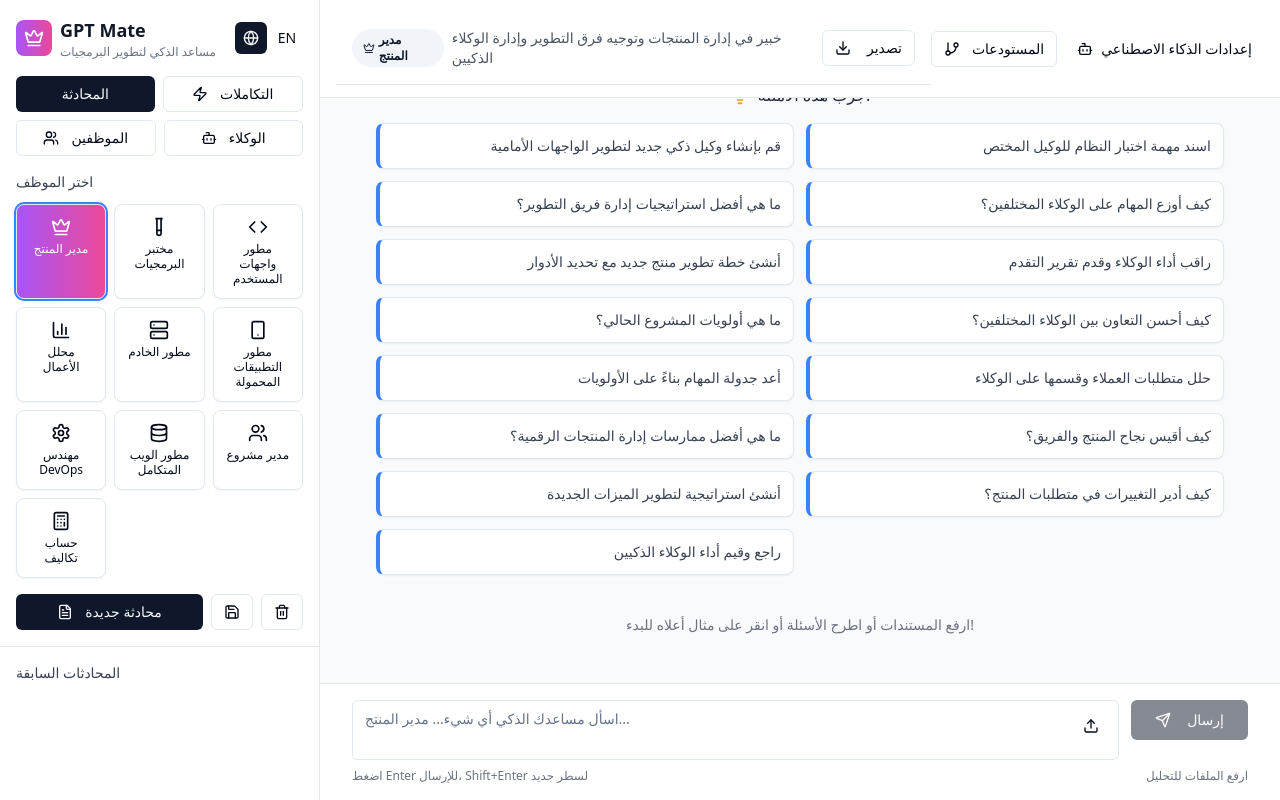
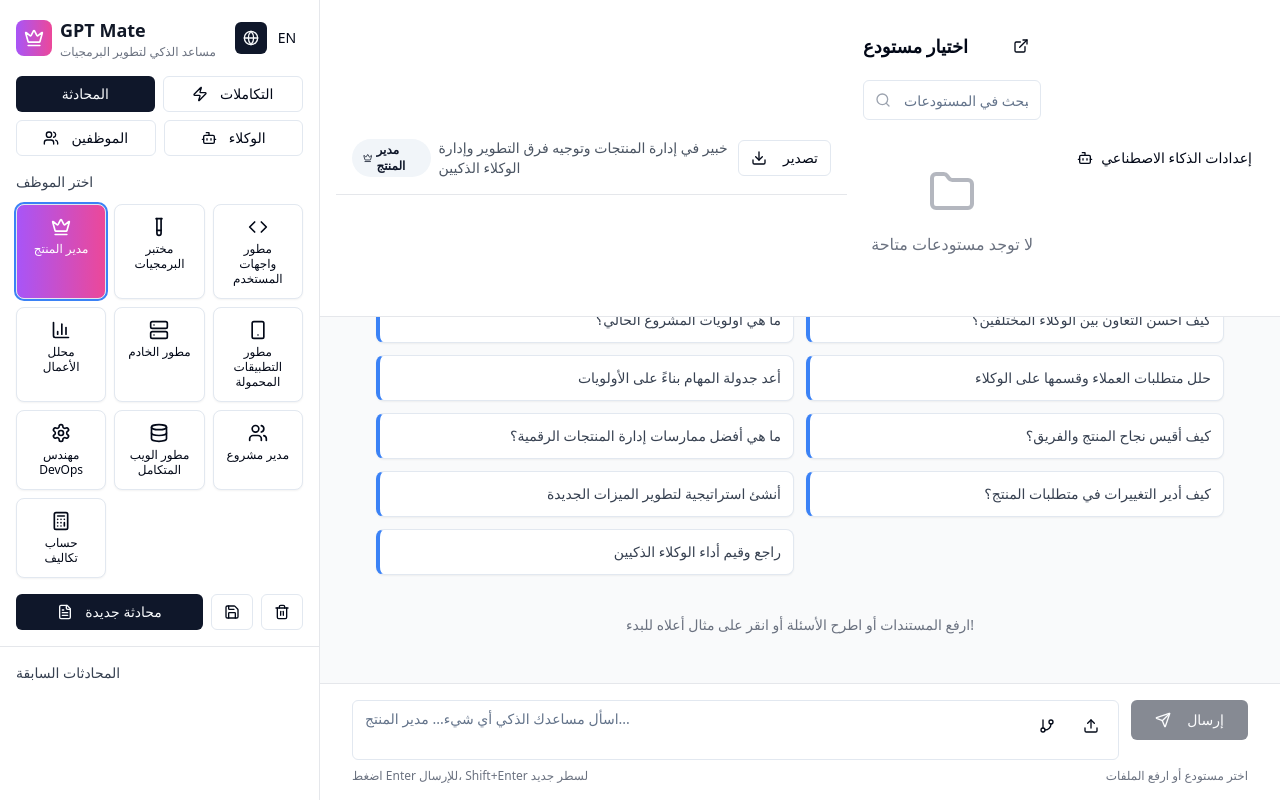
Before and after one commit to ahmadmahmoud01/dev-dream-team-31, a React (Vite) app: page / in a window 1280 px wide. Built offline with nearby package versions, Linux system fonts and the light colour scheme.

Commit message:
Add repository selection alongside file upload
Allow users to select a repository when uploading files in the chat interface.

```diff
--- a/src/components/ChatInput.tsx
+++ b/src/components/ChatInput.tsx
@@ -1,11 +1,13 @@
 
-import React, { useRef } from 'react';
-import { Send, Upload } from 'lucide-react';
+import React, { useRef, useState } from 'react';
+import { Send, Upload, GitBranch } from 'lucide-react';
 import { Button } from '@/components/ui/button';
 import { Textarea } from '@/components/ui/textarea';
+import { Popover, PopoverContent, PopoverTrigger } from '@/components/ui/popover';
 import { getRoleConfig } from '@/config/roleConfig';
 import { getTranslations } from '@/utils/translations';
 import { AIRole, Language } from '@/types/chat';
+import QuickRepositoryAccess from './QuickRepositoryAccess';
 
 interface ChatInputProps {
   inputMessage: string;
@@ -27,12 +29,17 @@ const ChatInput: React.FC<ChatInputProps> = ({
   isLoading,
 }) => {
   const fileInputRef = useRef<HTMLInputElement>(null);
+  const [showRepositorySelector, setShowRepositorySelector] = useState(false);
   const t = getTranslations(language);
   const roleConfig = getRoleConfig(language);
   const currentRole = roleConfig[selectedRole];
 
   const handleFileUpload = () => {
     fileInputRef.current?.click();
+  };
+
+  const toggleRepositorySelector = () => {
+    setShowRepositorySelector(!showRepositorySelector);
   };
 
   return (
@@ -45,17 +52,39 @@ const ChatInput: React.FC<ChatInputProps> = ({
               onChange={(e) => setInputMessage(e.target.value)}
               onKeyPress={onKeyPress}
               placeholder={`${t.placeholder} ${currentRole.name}...`}
-              className="min-h-[60px] resize-none pr-12"
+              className="min-h-[60px] resize-none pr-20"
               disabled={isLoading}
             />
+            <div className="absolute right-2 top-2 flex space-x-1">
+              <Popover open={showRepositorySelector} onOpenChange={setShowRepositorySelector}>
+                <PopoverTrigger asChild>
                   <Button
                     size="sm"
                     variant="ghost"
-              className="absolute right-2 top-2"
+                    onClick={toggleRepositorySelector}
+                    title={language === 'ar' ? 'اختيار مستودع' : 'Select Repository'}
+                  >
+                    <GitBranch className="w-4 h-4" />
+                  </Button>
+                </PopoverTrigger>
+                <PopoverContent className="w-96 p-0" align="end">
+                  <QuickRepositoryAccess
+                    language={language}
+                    isOpen={showRepositorySelector}
+                    onToggle={toggleRepositorySelector}
+                  />
+                </PopoverContent>
+              </Popover>
+
+              <Button
+                size="sm"
+                variant="ghost"
                 onClick={handleFileUpload}
+                title={language === 'ar' ? 'رفع ملفات' : 'Upload Files'}
               >
                 <Upload className="w-4 h-4" />
               </Button>
+            </div>
           </div>
           <Button
             onClick={onSendMessage}
@@ -69,7 +98,9 @@ const ChatInput: React.FC<ChatInputProps> = ({
 
         <div className="flex items-center justify-between mt-2 text-xs text-gray-500">
           <span>{t.pressEnter}</span>
-          <span>{t.uploadDocs}</span>
+          <div className="flex items-center space-x-4">
+            <span>{language === 'ar' ? 'اختر مستودع أو ارفع الملفات' : 'Select repository or upload files'}</span>
+          </div>
         </div>
       </div>
 
--- a/src/components/QuickRepositoryAccess.tsx
+++ b/src/components/QuickRepositoryAccess.tsx
@@ -3,7 +3,6 @@ import React, { useState, useEffect } from 'react';
 import { Button } from '@/components/ui/button';
 import { Card } from '@/components/ui/card';
 import { Badge } from '@/components/ui/badge';
-import { Popover, PopoverContent, PopoverTrigger } from '@/components/ui/popover';
 import { Input } from '@/components/ui/input';
 import { Language } from '@/types/chat';
 import { useIntegrations } from '@/hooks/useIntegrations';
@@ -25,6 +24,7 @@ const QuickRepositoryAccess: React.FC<QuickRepositoryAccessProps> = ({
   const [searchTerm, setSearchTerm] = useState('');
   const [repositories, setRepositories] = useState<{ source: string; projects: Project[] }[]>([]);
   const [isLoading, setIsLoading] = useState(false);
+  const [selectedRepository, setSelectedRepository] = useState<{ source: string; project: Project } | null>(null);
   const { settings } = useIntegrations();
 
   const fetchRepositories = async () => {
@@ -95,6 +95,12 @@ const QuickRepositoryAccess: React.FC<QuickRepositoryAccessProps> = ({
     return names[language][source as keyof typeof names[typeof language]] || source;
   };
 
+  const handleSelectRepository = (source: string, project: Project) => {
+    setSelectedRepository({ source, project });
+    console.log('Selected repository:', { source, project });
+    // يمكن إضافة منطق إضافي هنا لتمرير المستودع المحدد للمحادثة
+  };
+
   const filteredRepositories = repositories.map(repo => ({
     ...repo,
     projects: repo.projects.filter(project =>
@@ -104,18 +110,10 @@ const QuickRepositoryAccess: React.FC<QuickRepositoryAccessProps> = ({
   })).filter(repo => repo.projects.length > 0);
 
   return (
-    <Popover open={isOpen} onOpenChange={onToggle}>
-      <PopoverTrigger asChild>
-        <Button variant="outline" size="sm">
-          <GitBranch className="w-4 h-4 mr-1" />
-          {language === 'ar' ? 'المستودعات' : 'Repositories'}
-        </Button>
-      </PopoverTrigger>
-      <PopoverContent className="w-96 p-4" align="end">
-        <div className="space-y-4">
+    <div className="p-4 space-y-4">
       <div className="flex items-center justify-between">
         <h3 className="text-lg font-semibold">
-              {language === 'ar' ? 'الوصول السريع للمستودعات' : 'Quick Repository Access'}
+          {language === 'ar' ? 'اختيار مستودع' : 'Select Repository'}
         </h3>
         <Button variant="ghost" size="sm" onClick={fetchRepositories} disabled={isLoading}>
           {isLoading ? (
@@ -125,6 +123,20 @@ const QuickRepositoryAccess: React.FC<QuickRepositoryAccessProps> = ({
           )}
         </Button>
       </div>
+
+      {selectedRepository && (
+        <div className="p-3 bg-blue-50 rounded-lg border border-blue-200">
+          <div className="flex items-center space-x-2">
+            {getSourceIcon(selectedRepository.source)}
+            <span className="text-sm font-medium text-blue-800">
+              {language === 'ar' ? 'المستودع المحدد:' : 'Selected Repository:'}
+            </span>
+          </div>
+          <p className="text-sm text-blue-700 mt-1">
+            {selectedRepository.project.name} ({getSourceName(selectedRepository.source)})
+          </p>
+        </div>
+      )}
 
       <div className="relative">
         <Search className="w-4 h-4 absolute left-3 top-1/2 transform -translate-y-1/2 text-gray-400" />
@@ -164,7 +176,15 @@ const QuickRepositoryAccess: React.FC<QuickRepositoryAccessProps> = ({
 
               <div className="space-y-2 pl-6">
                 {repo.projects.map((project) => (
-                      <Card key={project.id} className="p-3 hover:bg-gray-50 cursor-pointer">
+                  <Card
+                    key={project.id}
+                    className={`p-3 hover:bg-gray-50 cursor-pointer transition-colors ${
+                      selectedRepository?.project.id === project.id && selectedRepository?.source === repo.source
+                        ? 'bg-blue-50 border-blue-200'
+                        : ''
+                    }`}
+                    onClick={() => handleSelectRepository(repo.source, project)}
+                  >
                     <div className="flex items-center justify-between">
                       <div className="flex-1 min-w-0">
                         <div className="flex items-center space-x-2">
@@ -198,8 +218,6 @@ const QuickRepositoryAccess: React.FC<QuickRepositoryAccessProps> = ({
         </div>
       )}
     </div>
-      </PopoverContent>
-    </Popover>
   );
 };
 
```
Lines whose indentation alone changed are shown as unchanged.
